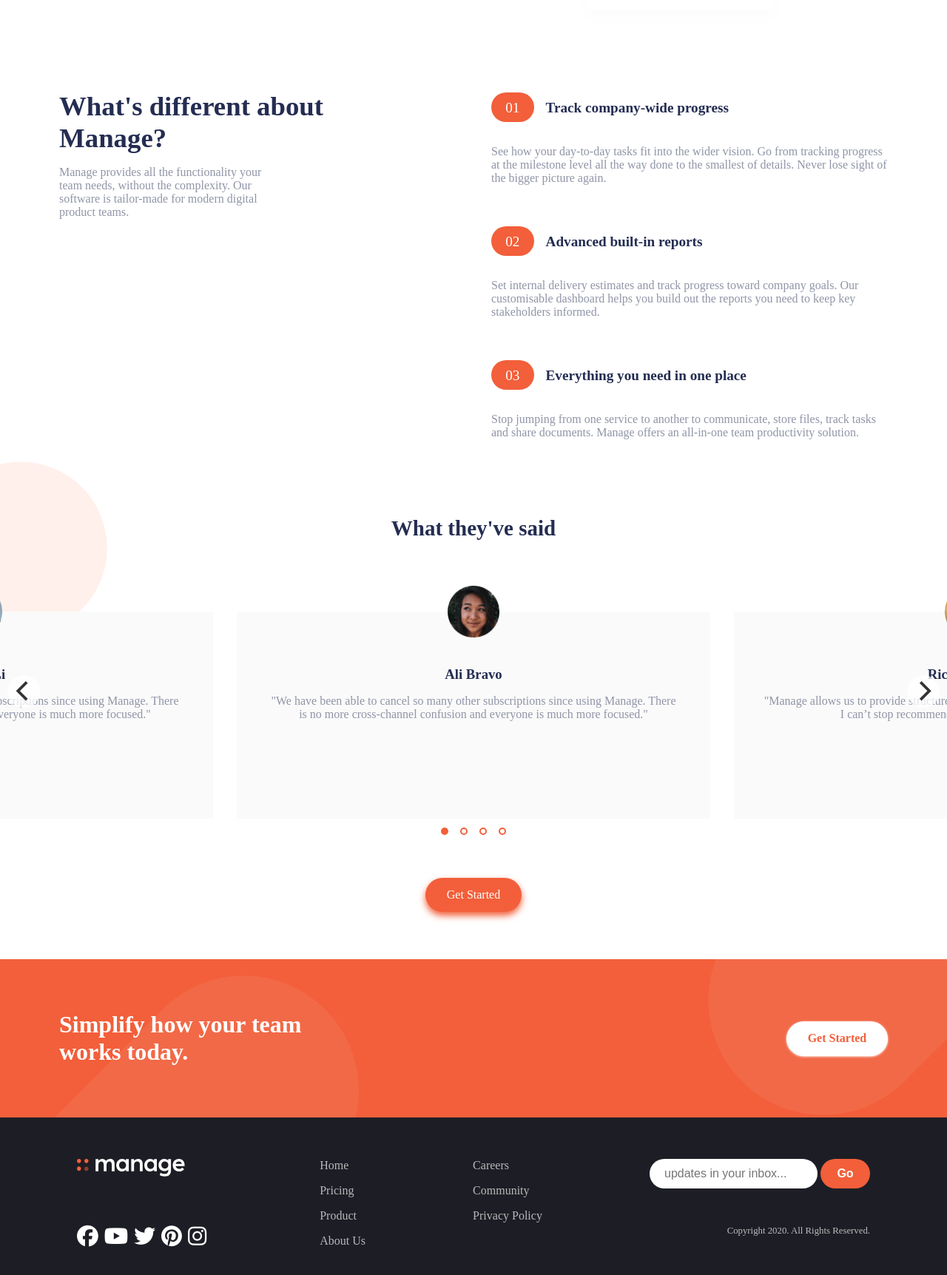
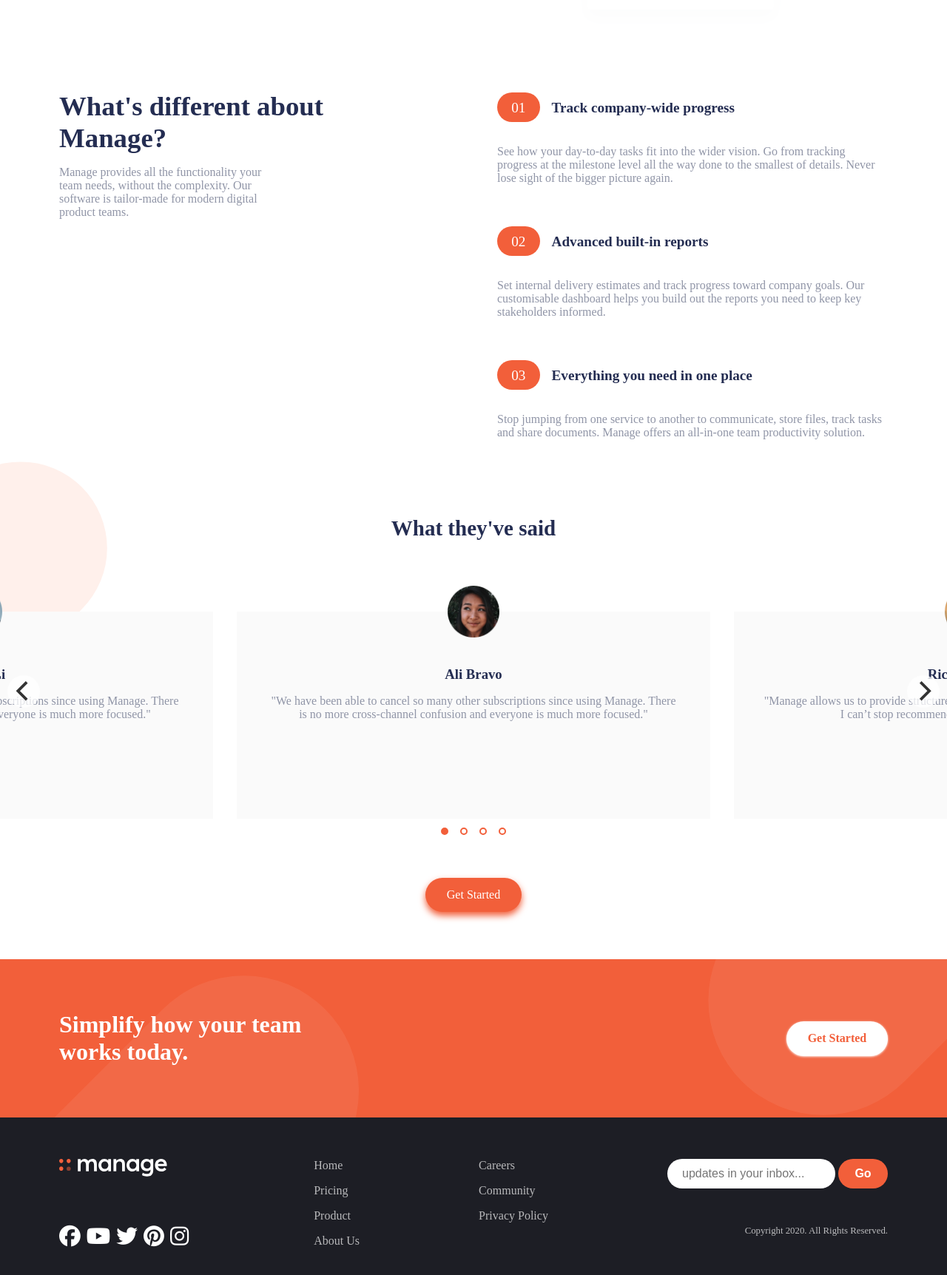
Before and after one commit to chamanbravo/Manage-landingpage, a plain HTML site: page index.html in a window 1280 px wide. Shown: the part 624-2348 px from the top of the page at 74% size. Drawn offline with nearby package versions, Linux system fonts and the light colour scheme; a web font is replaced by a local one.

Commit message:
accessibility resolved

```diff
--- a/style.css
+++ b/style.css
@@ -493,6 +493,7 @@ form{
         padding-left: unset;
         padding-right: unset;
         text-align: left;
+        margin-right: 1rem;
     }
     .difference_qns h2{
         font-size: 1.8rem;
@@ -584,7 +585,7 @@ form{
         padding-left: 5rem;
         padding-right: 5rem;
     }
-    .footer{
+    .footer-elements{
         padding-left: 5rem;
         padding-right: 5rem;
     }
```
